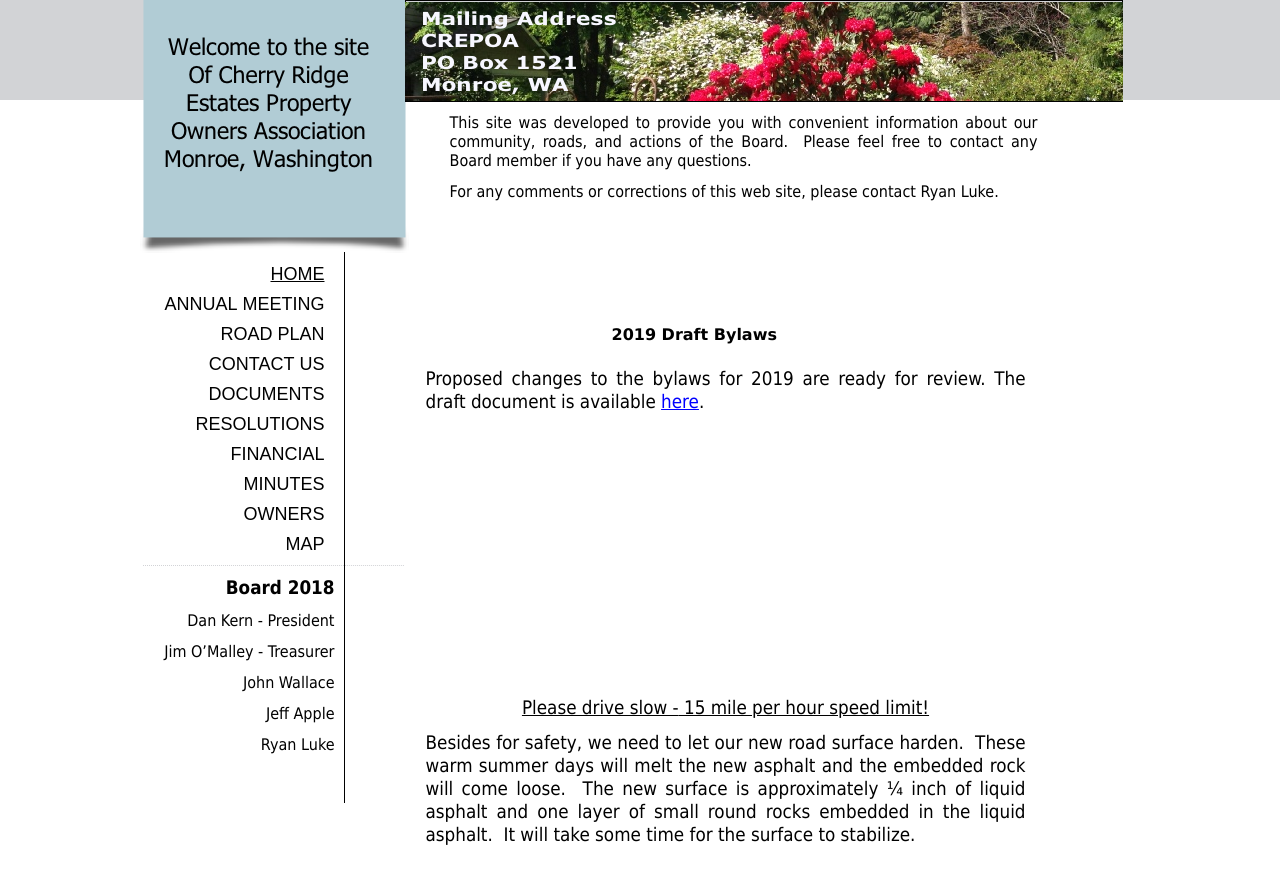
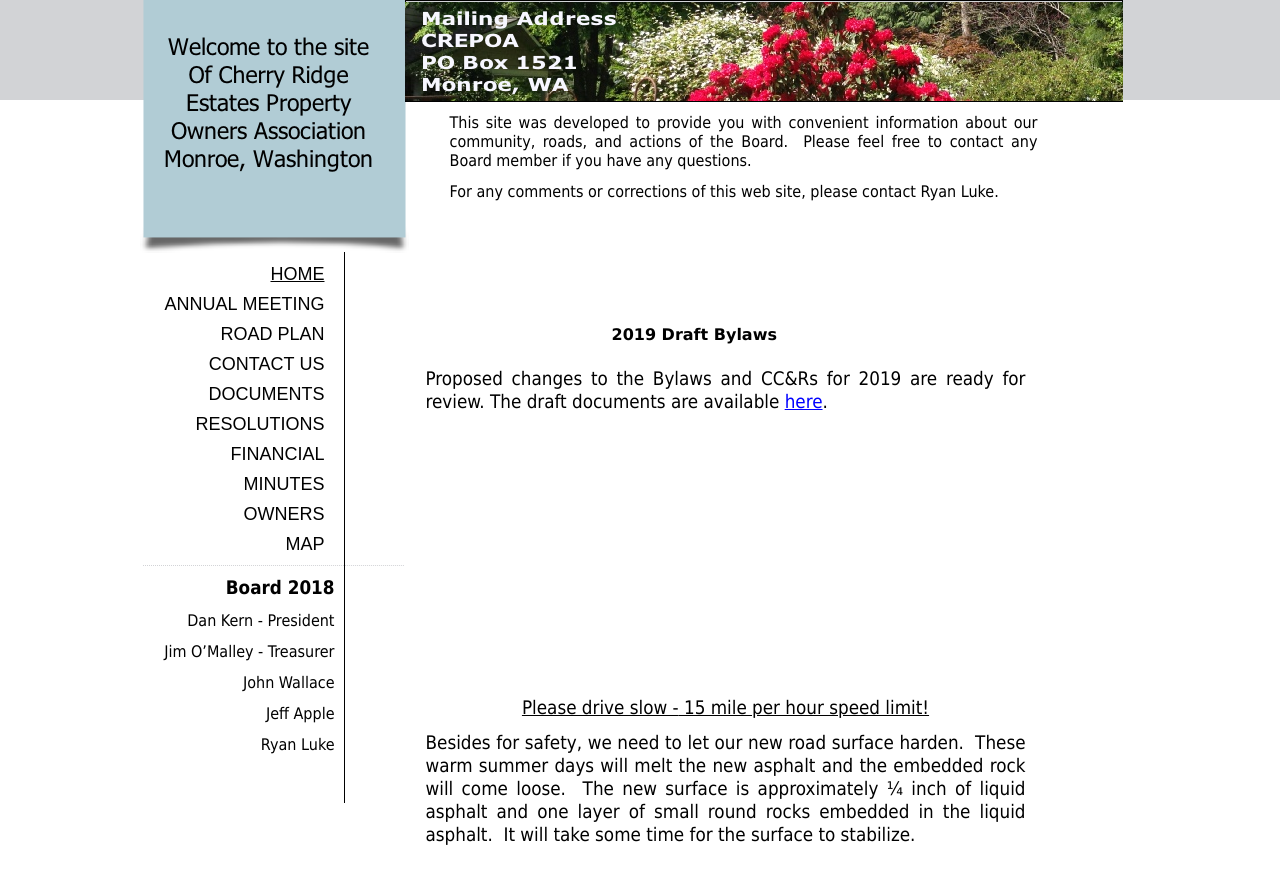
Before and after one commit to crepoa/crepoa.github.io, a plain HTML site: page index.html in a window 1280 px wide. Shown: the top 884 px of the page. Drawn offline with Linux system fonts and the light colour scheme.

Commit message:
Update index with new link to documents
Update index with new link to documents

```diff
--- a/index.html
+++ b/index.html
@@ -92,7 +92,7 @@
         <p class="Body"><span class="C-6">Besides for safety, we need to let our new road surface harden. &nbsp;These warm summer days will melt the new asphalt and the embedded rock will come loose. &nbsp;The new surface is approximately ¼ inch of liquid asphalt and one layer of small round rocks embedded in the liquid asphalt. &nbsp;It will take some time for the surface to stabilize. &nbsp;</span></p>
       </div>
       <div style="position:absolute;left:303px;top:367px;width:600px;height:238px;overflow:hidden;">
-        <p class="Body"><span class="C-6">Proposed changes to the bylaws for 2019 are ready for review. The draft document is available <a href="Cherry%20Ridge%20Estates%20Bylaws%20v.1%20DRAFT.docx" style="color:blue">here</a>.</span></p>
+        <p class="Body"><span class="C-6">Proposed changes to the Bylaws and CC&Rs for 2019 are ready for review. The draft documents are available <a href="page9.html" style="color:blue">here</a>.</span></p>
       </div>
       <div style="position:absolute;left:489px;top:326px;width:229px;height:28px;overflow:hidden;">
         <h4 class="Heading-3"><span class="C-7">2019 Draft Bylaws</span></h4>
```
